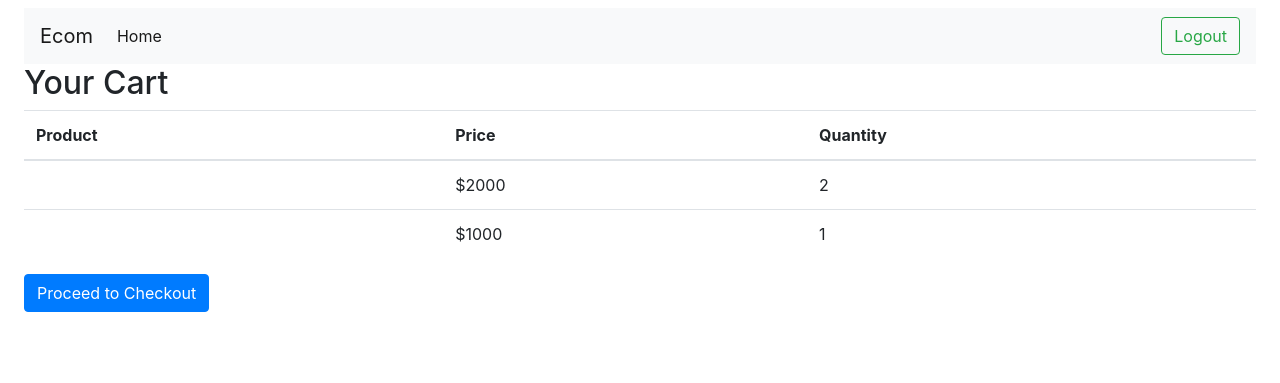
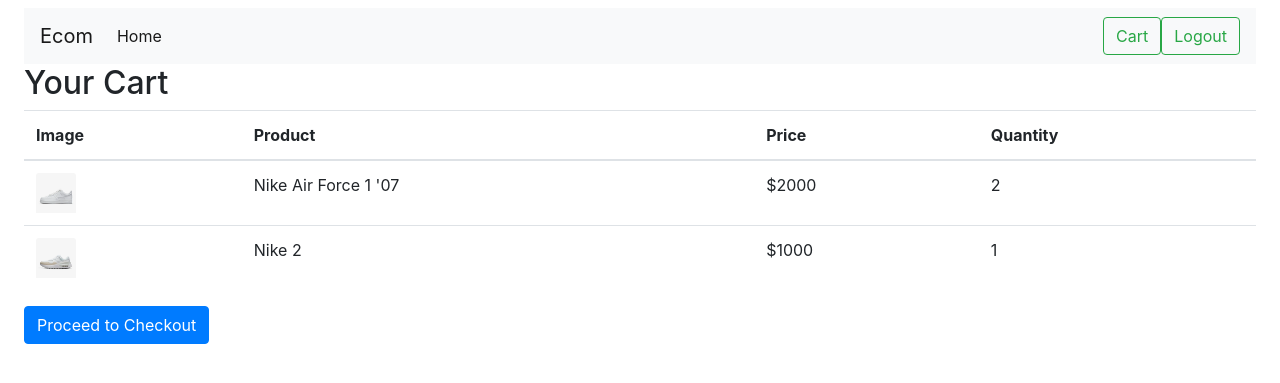
Before and after one commit to Sahil-A-Mokashi/ecom, a Django app: page /cart/view-cart/ in a window 1280 px wide. Shown: the top 383 px of the page. Run offline with Django 4.2, Linux system fonts and the light colour scheme; a user stored in the database is signed in; data comes from the database, SQL or seed files in the repository; both versions use the stored data as it was after the commit; some libraries are stand-ins or nearby versions.

Commit message:
Working Cart

```diff
--- a/templates/base.html
+++ b/templates/base.html
@@ -37,7 +37,7 @@
               </ul>
 
                 {% if user.is_authenticated %}
-                <a class="btn btn-outline-success my-2 my-sm-0 bi bi-cart3" href="{% url 'cart:view_cart' %}>Cart</a>
+                <a class="btn btn-outline-success my-2 my-sm-0 bi bi-cart3" href="{% url 'cart:view_cart' %}">Cart</a>
                 <a class="btn btn-outline-success my-2 my-sm-0 bi bi-cart3" href="{% url 'logout' %}">Logout</a>
 
                 {% endif%}
--- a/templates/cart/view_cart.html
+++ b/templates/cart/view_cart.html
@@ -5,6 +5,7 @@
     <table class="table">
         <thead>
             <tr>
+                <th>Image</th>
                 <th>Product</th>
                 <th>Price</th>
                 <th>Quantity</th>
@@ -13,7 +14,11 @@
         <tbody>
             {% for item in cart_items %}
                 <tr>
-                    <td>{{ item.product.name }}</td>
+                    <td>
+
+                        <img class="card-img-top" style="width: 40px;" src="{{ item.product.photo.url }}" alt="Card image cap">
+                    </td>
+                    <td>{{ item.product.title }}</td>
                     <td>${{ item.product.price }}</td>
                     <td>{{ item.quantity }}</td>
                 </tr>
--- a/templates/home.html
+++ b/templates/home.html
@@ -16,7 +16,7 @@
                 <div class="card-body">
                   <h5 class="card-title">{{ product.title }}</h5>
                   <p class="card-text">{{ product.description }}</p>
-                  <a href="{% url 'add_to_cart' product.id %}" class="btn btn-primary w-100">Add to Cart</a>
+                  <a href="{% url 'cart:add_to_cart' product.id %}" class="btn btn-primary w-100">Add to Cart</a>
                 </div>
               </div>
         </div>
```
Also changed, not shown: db.sqlite3, 1 other file.
